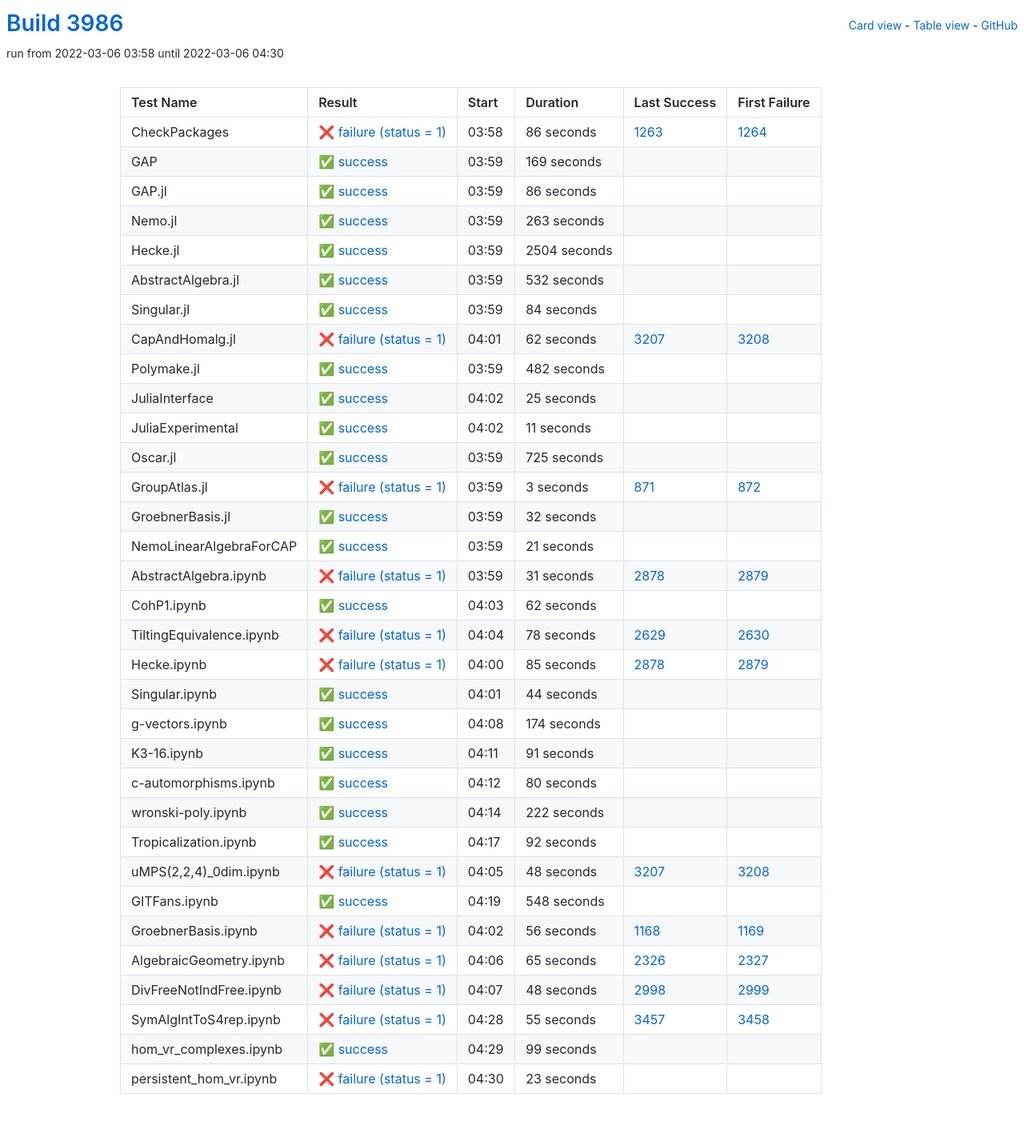
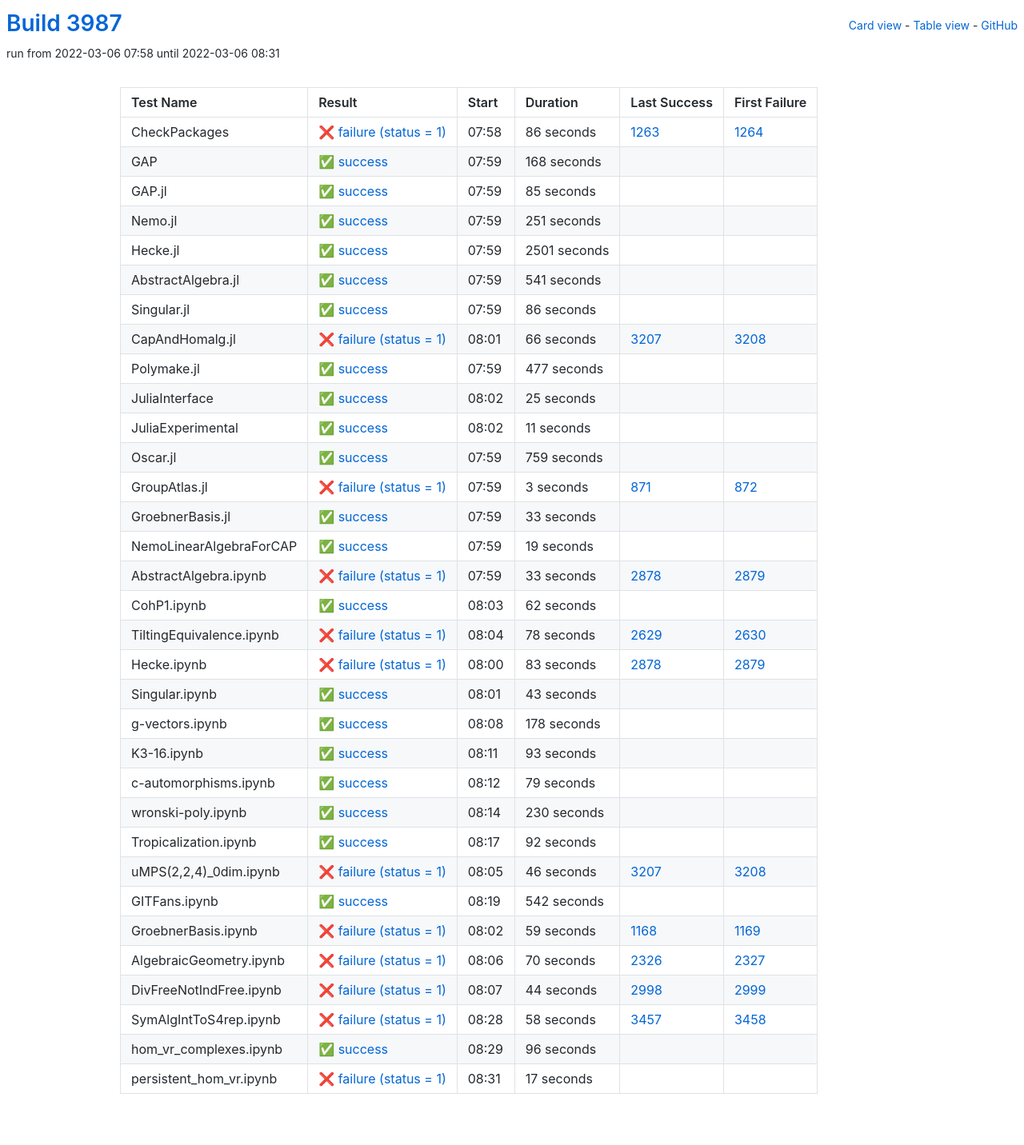
Before and after one commit to oscar-system/oscar-ci-status-stable, a Jekyll site: the page built from table.html, in a window 1280 px wide. Shown: the whole page at 80% size. Built offline with Jekyll 4.4.1, drawn with Linux system fonts in a browser that asks for light colours.

Commit message:
Build #3987

```diff
--- a/_data/ci.yml
+++ b/_data/ci.yml
@@ -1,6 +1,6 @@
 ---
-build: 3986
-build_url: https://oscarci.mathematik.uni-kl.de/job/oscar-stable/3986/
+build: 3987
+build_url: https://oscarci.mathematik.uni-kl.de/job/oscar-stable/3987/
 job: oscar-stable
 organization: oscar-system
 repo: oscar-ci-status-stable
@@ -8,8 +8,8 @@ repourl: https://github.com/oscar-system/oscar-ci-status-stable
 tests:
 - name: CheckPackages
   id: checkpackages
-  log: https://oscarci.mathematik.uni-kl.de/job/oscar-stable/3986/artifact/logs/build-3986/CheckPackages.log
-  start: 2022-03-06 03:58
+  log: https://oscarci.mathematik.uni-kl.de/job/oscar-stable/3987/artifact/logs/build-3987/CheckPackages.log
+  start: 2022-03-06 07:58
   success: false
   exitcode: 1
   status: failure
@@ -20,20 +20,68 @@ tests:
   first_failure_url: https://oscarci.mathematik.uni-kl.de/job/oscar-stable/1264/
 - name: GAP
   id: gap
-  log: https://oscarci.mathematik.uni-kl.de/job/oscar-stable/3986/artifact/logs/build-3986/GAP.log
-  start: 2022-03-06 03:59
+  log: https://oscarci.mathematik.uni-kl.de/job/oscar-stable/3987/artifact/logs/build-3987/GAP.log
+  start: 2022-03-06 07:59
   success: true
   exitcode: 0
   status: success
-  duration: 169
+  duration: 168
   last_success: false
   last_success_url:
   first_failure: false
   first_failure_url:
 - name: GAP.jl
   id: gap-jl
-  log: https://oscarci.mathematik.uni-kl.de/job/oscar-stable/3986/artifact/logs/build-3986/GAP.jl.log
-  start: 2022-03-06 03:59
+  log: https://oscarci.mathematik.uni-kl.de/job/oscar-stable/3987/artifact/logs/build-3987/GAP.jl.log
+  start: 2022-03-06 07:59
+  success: true
+  exitcode: 0
+  status: success
+  duration: 85
+  last_success: false
+  last_success_url:
+  first_failure: false
+  first_failure_url:
+- name: Nemo.jl
+  id: nemo-jl
+  log: https://oscarci.mathematik.uni-kl.de/job/oscar-stable/3987/artifact/logs/build-3987/Nemo.jl.log
+  start: 2022-03-06 07:59
+  success: true
+  exitcode: 0
+  status: success
+  duration: 251
+  last_success: false
+  last_success_url:
+  first_failure: false
+  first_failure_url:
+- name: Hecke.jl
+  id: hecke-jl
+  log: https://oscarci.mathematik.uni-kl.de/job/oscar-stable/3987/artifact/logs/build-3987/Hecke.jl.log
+  start: 2022-03-06 07:59
+  success: true
+  exitcode: 0
+  status: success
+  duration: 2501
+  last_success: false
+  last_success_url:
+  first_failure: false
+  first_failure_url:
+- name: AbstractAlgebra.jl
+  id: abstractalgebra-jl
+  log: https://oscarci.mathematik.uni-kl.de/job/oscar-stable/3987/artifact/logs/build-3987/AbstractAlgebra.jl.log
+  start: 2022-03-06 07:59
+  success: true
+  exitcode: 0
+  status: success
+  duration: 541
+  last_success: false
+  last_success_url:
+  first_failure: false
+  first_failure_url:
+- name: Singular.jl
+  id: singular-jl
+  log: https://oscarci.mathematik.uni-kl.de/job/oscar-stable/3987/artifact/logs/build-3987/Singular.jl.log
+  start: 2022-03-06 07:59
   success: true
   exitcode: 0
   status: success
@@ -42,82 +90,34 @@ tests:
   last_success_url:
   first_failure: false
   first_failure_url:
-- name: Nemo.jl
-  id: nemo-jl
-  log: https://oscarci.mathematik.uni-kl.de/job/oscar-stable/3986/artifact/logs/build-3986/Nemo.jl.log
-  start: 2022-03-06 03:59
-  success: true
-  exitcode: 0
-  status: success
-  duration: 263
-  last_success: false
-  last_success_url:
-  first_failure: false
-  first_failure_url:
-- name: Hecke.jl
-  id: hecke-jl
-  log: https://oscarci.mathematik.uni-kl.de/job/oscar-stable/3986/artifact/logs/build-3986/Hecke.jl.log
-  start: 2022-03-06 03:59
-  success: true
-  exitcode: 0
-  status: success
-  duration: 2504
-  last_success: false
-  last_success_url:
-  first_failure: false
-  first_failure_url:
-- name: AbstractAlgebra.jl
-  id: abstractalgebra-jl
-  log: https://oscarci.mathematik.uni-kl.de/job/oscar-stable/3986/artifact/logs/build-3986/AbstractAlgebra.jl.log
-  start: 2022-03-06 03:59
-  success: true
-  exitcode: 0
-  status: success
-  duration: 532
-  last_success: false
-  last_success_url:
-  first_failure: false
-  first_failure_url:
-- name: Singular.jl
-  id: singular-jl
-  log: https://oscarci.mathematik.uni-kl.de/job/oscar-stable/3986/artifact/logs/build-3986/Singular.jl.log
-  start: 2022-03-06 03:59
-  success: true
-  exitcode: 0
-  status: success
-  duration: 84
-  last_success: false
-  last_success_url:
-  first_failure: false
-  first_failure_url:
 - name: CapAndHomalg.jl
   id: capandhomalg-jl
-  log: https://oscarci.mathematik.uni-kl.de/job/oscar-stable/3986/artifact/logs/build-3986/CapAndHomalg.jl.log
-  start: 2022-03-06 04:01
+  log: https://oscarci.mathematik.uni-kl.de/job/oscar-stable/3987/artifact/logs/build-3987/CapAndHomalg.jl.log
+  start: 2022-03-06 08:01
   success: false
   exitcode: 1
   status: failure
-  duration: 62
+  duration: 66
   last_success: 3207
   last_success_url: https://oscarci.mathematik.uni-kl.de/job/oscar-stable/3207/
   first_failure: 3208
   first_failure_url: https://oscarci.mathematik.uni-kl.de/job/oscar-stable/3208/
 - name: Polymake.jl
   id: polymake-jl
-  log: https://oscarci.mathematik.uni-kl.de/job/oscar-stable/3986/artifact/logs/build-3986/Polymake.jl.log
-  start: 2022-03-06 03:59
+  log: https://oscarci.mathematik.uni-kl.de/job/oscar-stable/3987/artifact/logs/build-3987/Polymake.jl.log
+  start: 2022-03-06 07:59
   success: true
   exitcode: 0
   status: success
-  duration: 482
+  duration: 477
   last_success: false
   last_success_url:
   first_failure: false
   first_failure_url:
 - name: JuliaInterface
   id: juliainterface
-  log: https://oscarci.mathematik.uni-kl.de/job/oscar-stable/3986/artifact/logs/build-3986/JuliaInterface.log
-  start: 2022-03-06 04:02
+  log: https://oscarci.mathematik.uni-kl.de/job/oscar-stable/3987/artifact/logs/build-3987/JuliaInterface.log
+  start: 2022-03-06 08:02
   success: true
   exitcode: 0
   status: success
@@ -128,8 +128,8 @@ tests:
   first_failure_url:
 - name: JuliaExperimental
   id: juliaexperimental
-  log: https://oscarci.mathematik.uni-kl.de/job/oscar-stable/3986/artifact/logs/build-3986/JuliaExperimental.log
-  start: 2022-03-06 04:02
+  log: https://oscarci.mathematik.uni-kl.de/job/oscar-stable/3987/artifact/logs/build-3987/JuliaExperimental.log
+  start: 2022-03-06 08:02
   success: true
   exitcode: 0
   status: success
@@ -140,20 +140,20 @@ tests:
   first_failure_url:
 - name: Oscar.jl
   id: oscar-jl
-  log: https://oscarci.mathematik.uni-kl.de/job/oscar-stable/3986/artifact/logs/build-3986/Oscar.jl.log
-  start: 2022-03-06 03:59
+  log: https://oscarci.mathematik.uni-kl.de/job/oscar-stable/3987/artifact/logs/build-3987/Oscar.jl.log
+  start: 2022-03-06 07:59
   success: true
   exitcode: 0
   status: success
-  duration: 725
+  duration: 759
   last_success: false
   last_success_url:
   first_failure: false
   first_failure_url:
 - name: GroupAtlas.jl
   id: groupatlas-jl
-  log: https://oscarci.mathematik.uni-kl.de/job/oscar-stable/3986/artifact/logs/build-3986/GroupAtlas.jl.log
-  start: 2022-03-06 03:59
+  log: https://oscarci.mathematik.uni-kl.de/job/oscar-stable/3987/artifact/logs/build-3987/GroupAtlas.jl.log
+  start: 2022-03-06 07:59
   success: false
   exitcode: 1
   status: failure
@@ -164,44 +164,44 @@ tests:
   first_failure_url: https://oscarci.mathematik.uni-kl.de/job/oscar-stable/872/
 - name: GroebnerBasis.jl
   id: groebnerbasis-jl
-  log: https://oscarci.mathematik.uni-kl.de/job/oscar-stable/3986/artifact/logs/build-3986/GroebnerBasis.jl.log
-  start: 2022-03-06 03:59
+  log: https://oscarci.mathematik.uni-kl.de/job/oscar-stable/3987/artifact/logs/build-3987/GroebnerBasis.jl.log
+  start: 2022-03-06 07:59
   success: true
   exitcode: 0
   status: success
-  duration: 32
+  duration: 33
   last_success: false
   last_success_url:
   first_failure: false
   first_failure_url:
 - name: NemoLinearAlgebraForCAP
   id: nemolinearalgebraforcap
-  log: https://oscarci.mathematik.uni-kl.de/job/oscar-stable/3986/artifact/logs/build-3986/NemoLinearAlgebraForCAP.log
-  start: 2022-03-06 03:59
+  log: https://oscarci.mathematik.uni-kl.de/job/oscar-stable/3987/artifact/logs/build-3987/NemoLinearAlgebraForCAP.log
+  start: 2022-03-06 07:59
   success: true
   exitcode: 0
   status: success
-  duration: 21
+  duration: 19
   last_success: false
   last_success_url:
   first_failure: false
   first_failure_url:
 - name: AbstractAlgebra.ipynb
   id: abstractalgebra-ipynb
-  log: https://oscarci.mathematik.uni-kl.de/job/oscar-stable/3986/artifact/logs/build-3986/AbstractAlgebra.ipynb.log
-  start: 2022-03-06 03:59
+  log: https://oscarci.mathematik.uni-kl.de/job/oscar-stable/3987/artifact/logs/build-3987/AbstractAlgebra.ipynb.log
+  start: 2022-03-06 07:59
   success: false
   exitcode: 1
   status: failure
-  duration: 31
+  duration: 33
   last_success: 2878
   last_success_url: https://oscarci.mathematik.uni-kl.de/job/oscar-stable/2878/
   first_failure: 2879
   first_failure_url: https://oscarci.mathematik.uni-kl.de/job/oscar-stable/2879/
 - name: CohP1.ipynb
   id: cohp1-ipynb
-  log: https://oscarci.mathematik.uni-kl.de/job/oscar-stable/3986/artifact/logs/build-3986/CohP1.ipynb.log
-  start: 2022-03-06 04:03
+  log: https://oscarci.mathematik.uni-kl.de/job/oscar-stable/3987/artifact/logs/build-3987/CohP1.ipynb.log
+  start: 2022-03-06 08:03
   success: true
   exitcode: 0
   status: success
@@ -212,8 +212,8 @@ tests:
   first_failure_url:
 - name: TiltingEquivalence.ipynb
   id: tiltingequivalence-ipynb
-  log: https://oscarci.mathematik.uni-kl.de/job/oscar-stable/3986/artifact/logs/build-3986/TiltingEquivalence.ipynb.log
-  start: 2022-03-06 04:04
+  log: https://oscarci.mathematik.uni-kl.de/job/oscar-stable/3987/artifact/logs/build-3987/TiltingEquivalence.ipynb.log
+  start: 2022-03-06 08:04
   success: false
   exitcode: 1
   status: failure
@@ -224,80 +224,80 @@ tests:
   first_failure_url: https://oscarci.mathematik.uni-kl.de/job/oscar-stable/2630/
 - name: Hecke.ipynb
   id: hecke-ipynb
-  log: https://oscarci.mathematik.uni-kl.de/job/oscar-stable/3986/artifact/logs/build-3986/Hecke.ipynb.log
-  start: 2022-03-06 04:00
+  log: https://oscarci.mathematik.uni-kl.de/job/oscar-stable/3987/artifact/logs/build-3987/Hecke.ipynb.log
+  start: 2022-03-06 08:00
   success: false
   exitcode: 1
   status: failure
-  duration: 85
+  duration: 83
   last_success: 2878
   last_success_url: https://oscarci.mathematik.uni-kl.de/job/oscar-stable/2878/
   first_failure: 2879
   first_failure_url: https://oscarci.mathematik.uni-kl.de/job/oscar-stable/2879/
 - name: Singular.ipynb
   id: singular-ipynb
-  log: https://oscarci.mathematik.uni-kl.de/job/oscar-stable/3986/artifact/logs/build-3986/Singular.ipynb.log
-  start: 2022-03-06 04:01
+  log: https://oscarci.mathematik.uni-kl.de/job/oscar-stable/3987/artifact/logs/build-3987/Singular.ipynb.log
+  start: 2022-03-06 08:01
   success: true
   exitcode: 0
   status: success
-  duration: 44
+  duration: 43
   last_success: false
   last_success_url:
   first_failure: false
   first_failure_url:
 - name: g-vectors.ipynb
   id: g-vectors-ipynb
-  log: https://oscarci.mathematik.uni-kl.de/job/oscar-stable/3986/artifact/logs/build-3986/g-vectors.ipynb.log
-  start: 2022-03-06 04:08
+  log: https://oscarci.mathematik.uni-kl.de/job/oscar-stable/3987/artifact/logs/build-3987/g-vectors.ipynb.log
+  start: 2022-03-06 08:08
   success: true
   exitcode: 0
   status: success
-  duration: 174
+  duration: 178
   last_success: false
   last_success_url:
   first_failure: false
   first_failure_url:
 - name: K3-16.ipynb
   id: k3-16-ipynb
-  log: https://oscarci.mathematik.uni-kl.de/job/oscar-stable/3986/artifact/logs/build-3986/K3-16.ipynb.log
-  start: 2022-03-06 04:11
+  log: https://oscarci.mathematik.uni-kl.de/job/oscar-stable/3987/artifact/logs/build-3987/K3-16.ipynb.log
+  start: 2022-03-06 08:11
   success: true
   exitcode: 0
   status: success
-  duration: 91
+  duration: 93
   last_success: false
   last_success_url:
   first_failure: false
   first_failure_url:
 - name: c-automorphisms.ipynb
   id: c-automorphisms-ipynb
-  log: https://oscarci.mathematik.uni-kl.de/job/oscar-stable/3986/artifact/logs/build-3986/c-automorphisms.ipynb.log
-  start: 2022-03-06 04:12
+  log: https://oscarci.mathematik.uni-kl.de/job/oscar-stable/3987/artifact/logs/build-3987/c-automorphisms.ipynb.log
+  start: 2022-03-06 08:12
   success: true
   exitcode: 0
   status: success
-  duration: 80
+  duration: 79
   last_success: false
   last_success_url:
   first_failure: false
   first_failure_url:
 - name: wronski-poly.ipynb
   id: wronski-poly-ipynb
-  log: https://oscarci.mathematik.uni-kl.de/job/oscar-stable/3986/artifact/logs/build-3986/wronski-poly.ipynb.log
-  start: 2022-03-06 04:14
+  log: https://oscarci.mathematik.uni-kl.de/job/oscar-stable/3987/artifact/logs/build-3987/wronski-poly.ipynb.log
+  start: 2022-03-06 08:14
   success: true
   exitcode: 0
   status: success
-  duration: 222
+  duration: 230
   last_success: false
   last_success_url:
   first_failure: false
   first_failure_url:
 - name: Tropicalization.ipynb
   id: tropicalization-ipynb
-  log: https://oscarci.mathematik.uni-kl.de/job/oscar-stable/3986/artifact/logs/build-3986/Tropicalization.ipynb.log
-  start: 2022-03-06 04:17
+  log: https://oscarci.mathematik.uni-kl.de/job/oscar-stable/3987/artifact/logs/build-3987/Tropicalization.ipynb.log
+  start: 2022-03-06 08:17
   success: true
   exitcode: 0
   status: success
@@ -308,96 +308,96 @@ tests:
   first_failure_url:
 - name: uMPS(2,2,4)_0dim.ipynb
   id: umps-2-2-4-0dim-ipynb
-  log: https://oscarci.mathematik.uni-kl.de/job/oscar-stable/3986/artifact/logs/build-3986/uMPS-2-2-4-_0dim.ipynb.log
-  start: 2022-03-06 04:05
+  log: https://oscarci.mathematik.uni-kl.de/job/oscar-stable/3987/artifact/logs/build-3987/uMPS-2-2-4-_0dim.ipynb.log
+  start: 2022-03-06 08:05
   success: false
   exitcode: 1
   status: failure
-  duration: 48
+  duration: 46
   last_success: 3207
   last_success_url: https://oscarci.mathematik.uni-kl.de/job/oscar-stable/3207/
   first_failure: 3208
   first_failure_url: https://oscarci.mathematik.uni-kl.de/job/oscar-stable/3208/
 - name: GITFans.ipynb
   id: gitfans-ipynb
-  log: https://oscarci.mathematik.uni-kl.de/job/oscar-stable/3986/artifact/logs/build-3986/GITFans.ipynb.log
-  start: 2022-03-06 04:19
+  log: https://oscarci.mathematik.uni-kl.de/job/oscar-stable/3987/artifact/logs/build-3987/GITFans.ipynb.log
+  start: 2022-03-06 08:19
   success: true
   exitcode: 0
   status: success
-  duration: 548
+  duration: 542
   last_success: false
   last_success_url:
   first_failure: false
   first_failure_url:
 - name: GroebnerBasis.ipynb
   id: groebnerbasis-ipynb
-  log: https://oscarci.mathematik.uni-kl.de/job/oscar-stable/3986/artifact/logs/build-3986/GroebnerBasis.ipynb.log
-  start: 2022-03-06 04:02
+  log: https://oscarci.mathematik.uni-kl.de/job/oscar-stable/3987/artifact/logs/build-3987/GroebnerBasis.ipynb.log
+  start: 2022-03-06 08:02
   success: false
   exitcode: 1
   status: failure
-  duration: 56
+  duration: 59
   last_success: 1168
   last_success_url: https://oscarci.mathematik.uni-kl.de/job/oscar-stable/1168/
   first_failure: 1169
   first_failure_url: https://oscarci.mathematik.uni-kl.de/job/oscar-stable/1169/
 - name: AlgebraicGeometry.ipynb
   id: algebraicgeometry-ipynb
-  log: https://oscarci.mathematik.uni-kl.de/job/oscar-stable/3986/artifact/logs/build-3986/AlgebraicGeometry.ipynb.log
-  start: 2022-03-06 04:06
+  log: https://oscarci.mathematik.uni-kl.de/job/oscar-stable/3987/artifact/logs/build-3987/AlgebraicGeometry.ipynb.log
+  start: 2022-03-06 08:06
   success: false
   exitcode: 1
   status: failure
-  duration: 65
+  duration: 70
   last_success: 2326
   last_success_url: https://oscarci.mathematik.uni-kl.de/job/oscar-stable/2326/
   first_failure: 2327
   first_failure_url: https://oscarci.mathematik.uni-kl.de/job/oscar-stable/2327/
 - name: DivFreeNotIndFree.ipynb
   id: divfreenotindfree-ipynb
-  log: https://oscarci.mathematik.uni-kl.de/job/oscar-stable/3986/artifact/logs/build-3986/DivFreeNotIndFree.ipynb.log
-  start: 2022-03-06 04:07
+  log: https://oscarci.mathematik.uni-kl.de/job/oscar-stable/3987/artifact/logs/build-3987/DivFreeNotIndFree.ipynb.log
+  start: 2022-03-06 08:07
   success: false
   exitcode: 1
   status: failure
-  duration: 48
+  duration: 44
   last_success: 2998
   last_success_url: https://oscarci.mathematik.uni-kl.de/job/oscar-stable/2998/
   first_failure: 2999
   first_failure_url: https://oscarci.mathematik.uni-kl.de/job/oscar-stable/2999/
 - name: SymAlgIntToS4rep.ipynb
   id: symalginttos4rep-ipynb
-  log: https://oscarci.mathematik.uni-kl.de/job/oscar-stable/3986/artifact/logs/build-3986/SymAlgIntToS4rep.ipynb.log
-  start: 2022-03-06 04:28
+  log: https://oscarci.mathematik.uni-kl.de/job/oscar-stable/3987/artifact/logs/build-3987/SymAlgIntToS4rep.ipynb.log
+  start: 2022-03-06 08:28
   success: false
   exitcode: 1
   status: failure
-  duration: 55
+  duration: 58
   last_success: 3457
   last_success_url: https://oscarci.mathematik.uni-kl.de/job/oscar-stable/3457/
   first_failure: 3458
   first_failure_url: https://oscarci.mathematik.uni-kl.de/job/oscar-stable/3458/
 - name: hom_vr_complexes.ipynb
   id: hom-vr-complexes-ipynb
-  log: https://oscarci.mathematik.uni-kl.de/job/oscar-stable/3986/artifact/logs/build-3986/hom_vr_complexes.ipynb.log
-  start: 2022-03-06 04:29
+  log: https://oscarci.mathematik.uni-kl.de/job/oscar-stable/3987/artifact/logs/build-3987/hom_vr_complexes.ipynb.log
+  start: 2022-03-06 08:29
   success: true
   exitcode: 0
   status: success
-  duration: 99
+  duration: 96
   last_success: false
   last_success_url:
   first_failure: false
   first_failure_url:
 - name: persistent_hom_vr.ipynb
   id: persistent-hom-vr-ipynb
-  log: https://oscarci.mathematik.uni-kl.de/job/oscar-stable/3986/artifact/logs/build-3986/persistent_hom_vr.ipynb.log
-  start: 2022-03-06 04:30
+  log: https://oscarci.mathematik.uni-kl.de/job/oscar-stable/3987/artifact/logs/build-3987/persistent_hom_vr.ipynb.log
+  start: 2022-03-06 08:31
   success: false
   exitcode: 1
   status: failure
-  duration: 23
+  duration: 17
   last_success: false
   last_success_url:
   first_failure: false
```
Also changed, not shown: README.md.
